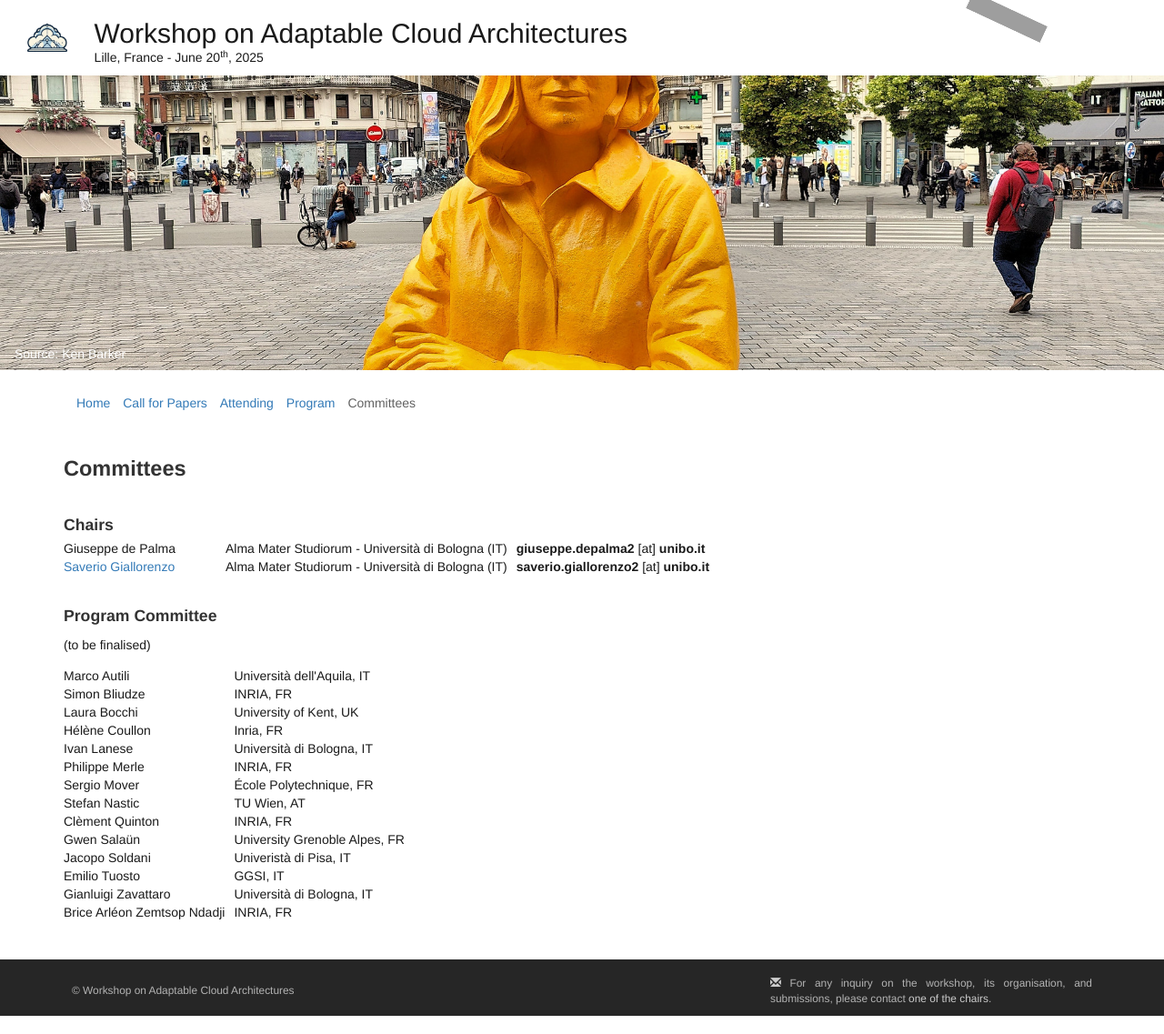
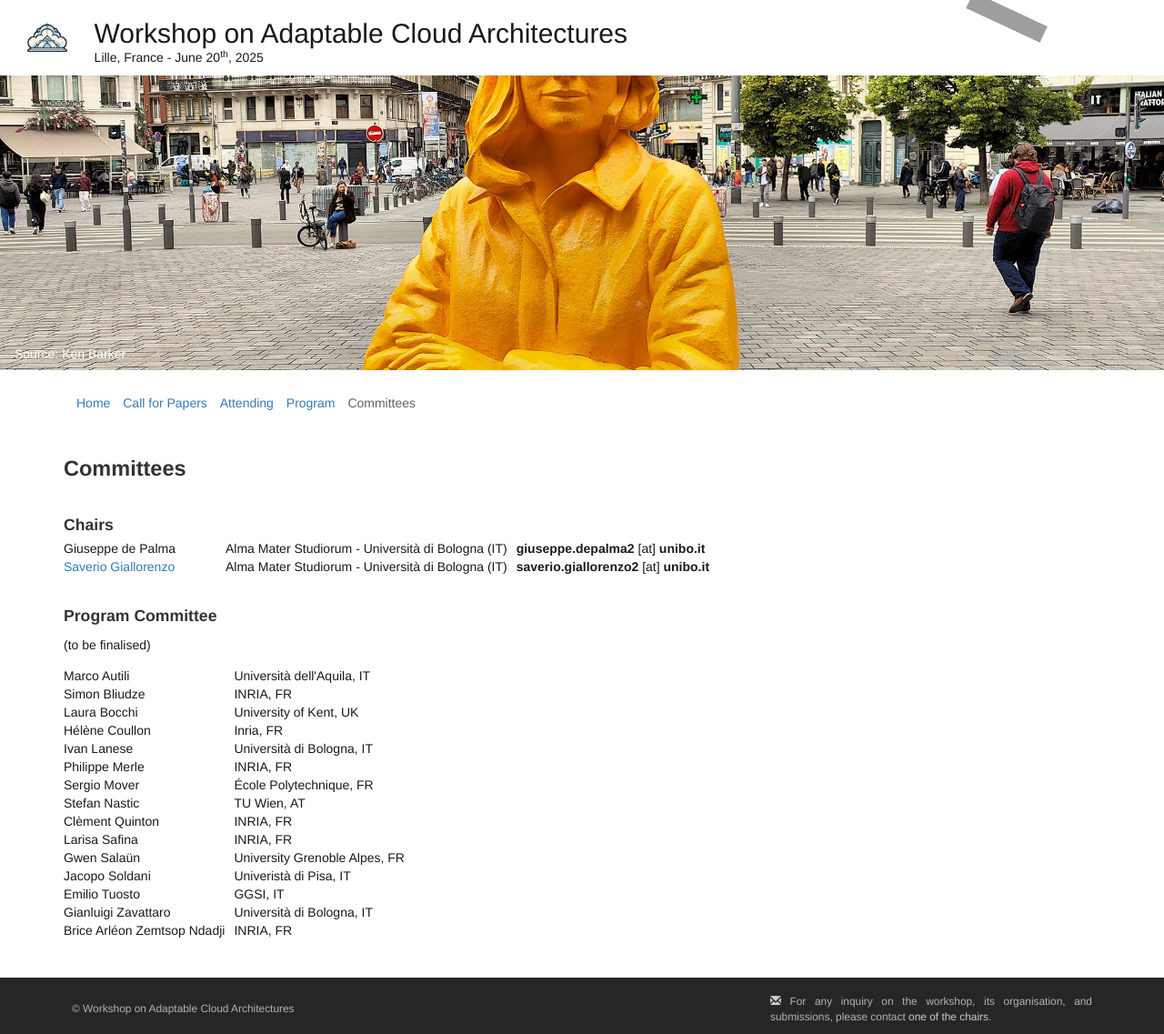
Before and after one commit to waca-ws/2025, a Jekyll site: the page built from committees.md, in a window 1280 px wide. Shown: the whole page at 91% size. Built offline with Jekyll 4.4.1, drawn with Linux system fonts in a browser that asks for light colours; grey boxes are pictures that could not be loaded.

Commit message:
Update committees.md

```diff
--- a/committees.md
+++ b/committees.md
@@ -70,6 +70,7 @@ TBD
 <tr><td>Sergio Mover</td><td>École Polytechnique, FR</td></tr>
 <tr><td>Stefan Nastic</td><td>TU Wien, AT</td></tr>
 <tr><td>Clèment Quinton</td><td>INRIA, FR</td></tr>
+<tr><td>Larisa Safina</td><td>INRIA, FR</td></tr>
 <tr><td>Gwen Salaün</td><td>University Grenoble Alpes, FR</td></tr>
 <tr><td>Jacopo Soldani</td><td>Univeristà di Pisa, IT</td></tr>
 <tr><td>Emilio Tuosto</td><td>GGSI, IT</td></tr>
```
